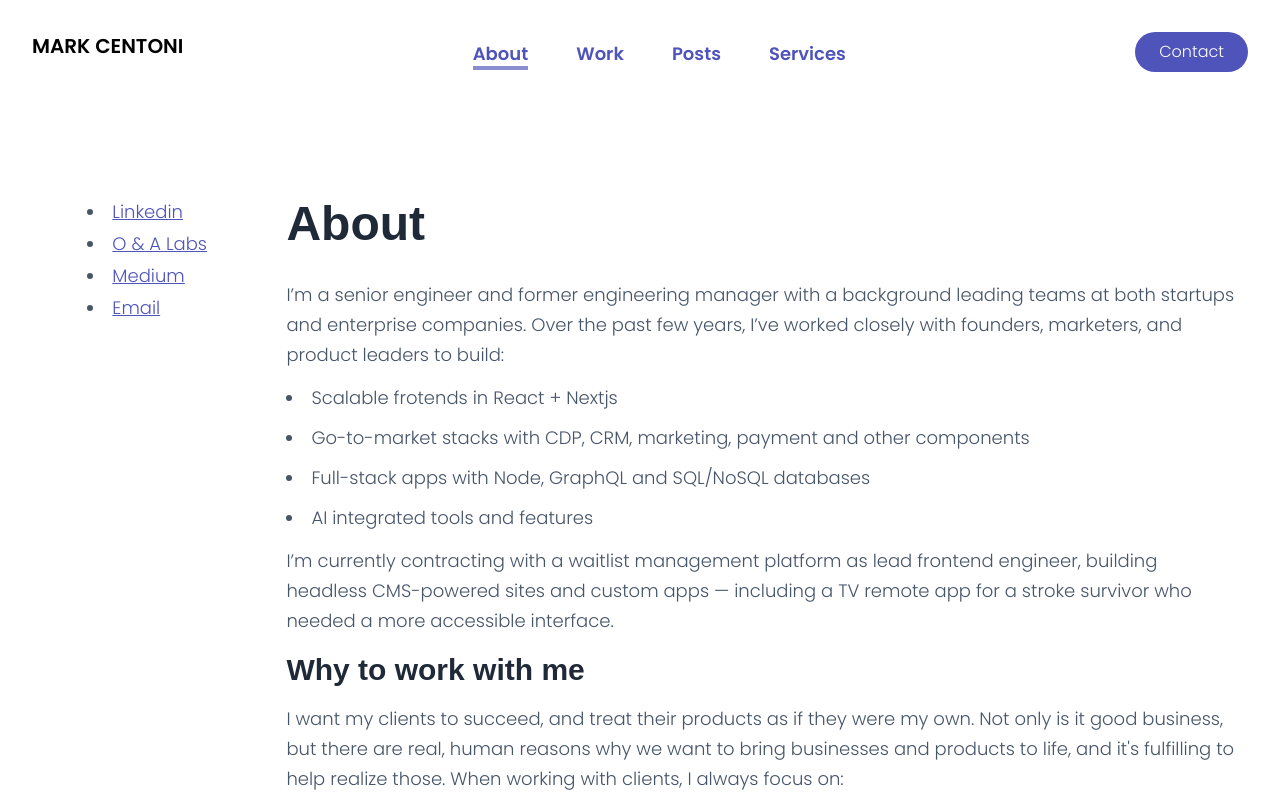
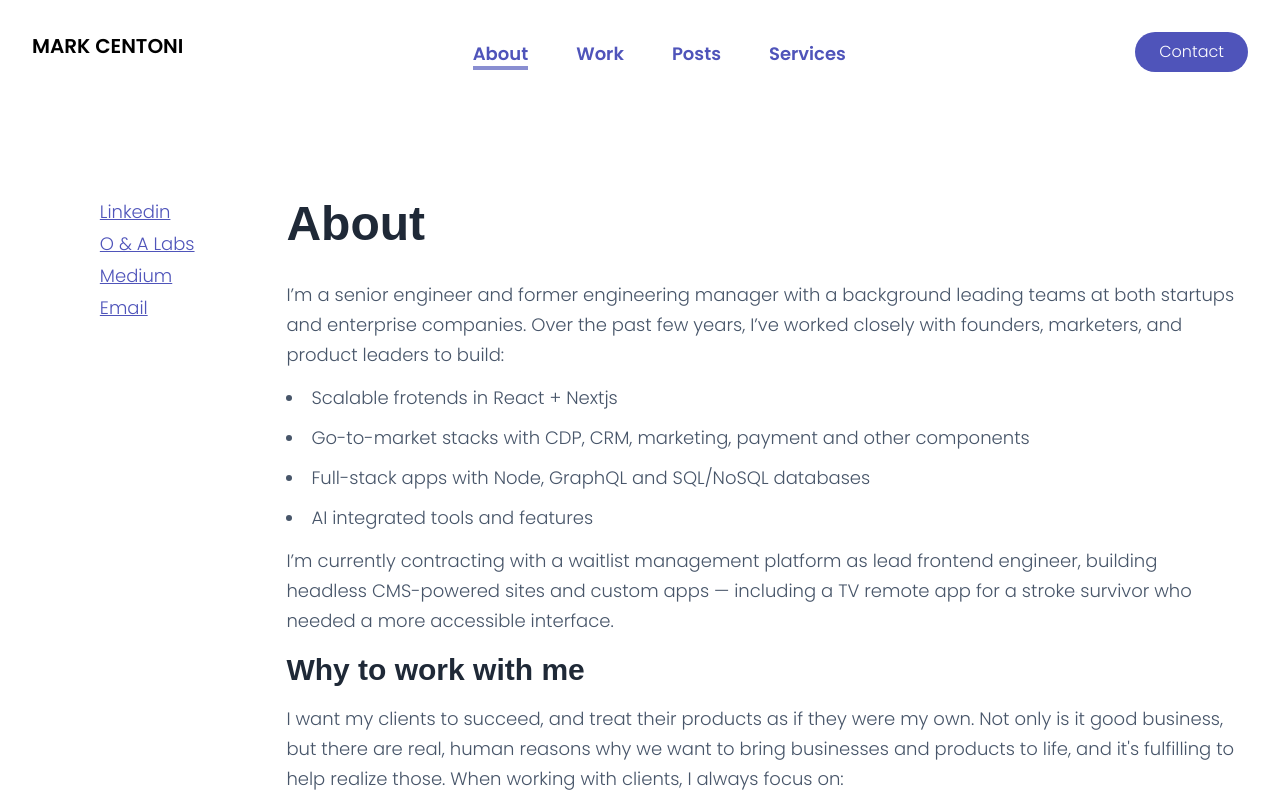
Before and after one commit to marklc44/mc-sanity, a Next.js app: page /about in a window 1280 px wide. Shown: the top 800 px of the page. Built offline with nearby package versions, Linux system fonts and the light colour scheme; no server answers.

Commit message:
updated about, services and gitignore

```diff
--- a/app/(subpages)/about/page.tsx
+++ b/app/(subpages)/about/page.tsx
@@ -12,7 +12,7 @@ export default function AboutPage() {
               id="contact"
               className="text-center lg:text-left"
             >
-              <ul>
+              <ul className="list-none">
                 <li className="mb-2">
                   <Link
                     className="link"
--- a/app/_components/shared/ServicesGrid.tsx
+++ b/app/_components/shared/ServicesGrid.tsx
@@ -29,7 +29,7 @@ const services = [
   },
   {
     icon: <GoZap className="h-6 w-6" />,
-    title: 'Performance Optimization',
+    title: 'Performance & Scalability',
     description:
       'Optimize existing applications for better performance and scalability',
   },
```
Also changed, not shown: 1 other file (tests, documents, lock files or other folders).
